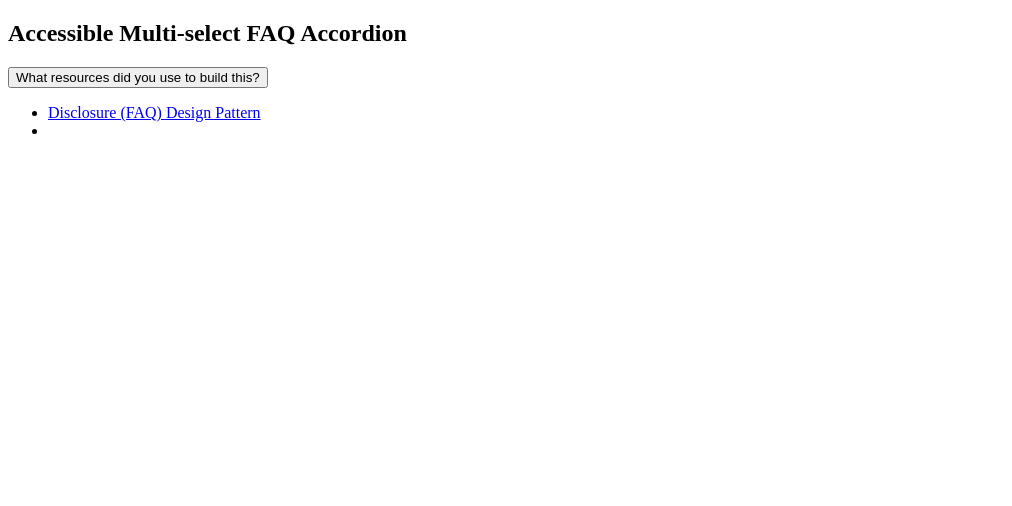
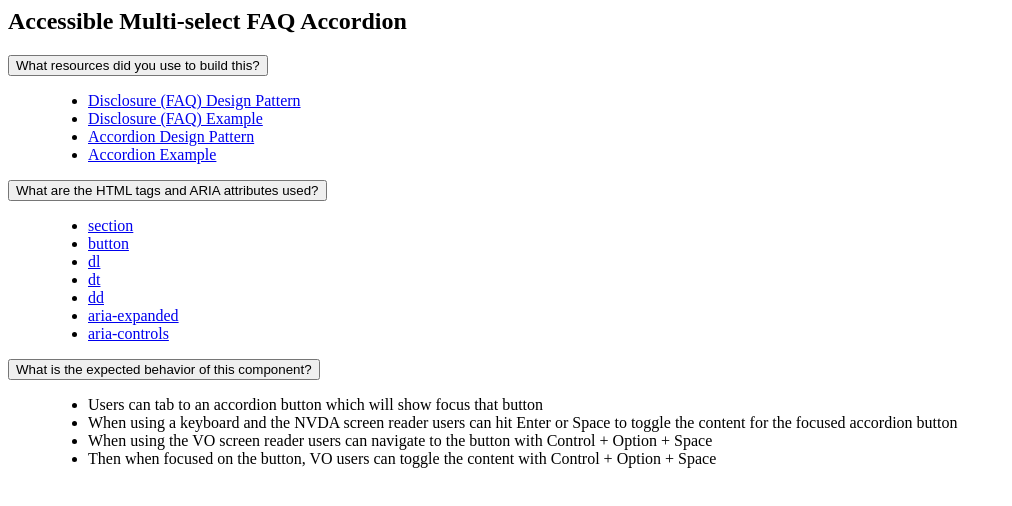
Before and after one commit to colbygatte/Learning, a plain HTML site: page 20200518-accessibility/index.html in a window 1280 px wide. Shown: the whole page, without its empty margins (0-1012 px from the left). Drawn offline with Linux system fonts and the light colour scheme.

Commit message:
Accessibility tutorial

```diff
--- a/20200518-accessibility/index.html
+++ b/20200518-accessibility/index.html
@@ -1,27 +1,43 @@
-<!doctype html>
-<html lang="en">
-<head>
-    <meta charset="UTF-8">
-    <meta name="viewport" content="width=device-width, user-scalable=no, initial-scale=1.0, maximum-scale=1.0, minimum-scale=1.0">
-    <meta http-equiv="X-UA-Compatible" content="ie=edge">
-    <title>Document</title>
-</head>
-<body>
-
 <section>
     <h1>Accessible Multi-select FAQ Accordion</h1>
+    <dl class="accordion">
+        <dt>
+            <button class="accordion__button" aria-expanded="true" aria-controls="accordion-resources">What resources did you use to build this?</button>
+        </dt>
+        <dd class="accordion__content" id="accordion-resources" aria-hidden="false">
+            <ul>
+                <li><a href="https://www.w3.org/TR/wai-aria-practices/#disclosure">Disclosure (FAQ) Design Pattern</a></li>
+                <li><a href="https://www.w3.org/TR/wai-aria-practices/examples/disclosure/disclosure-faq.html">Disclosure (FAQ) Example</a></li>
+                <li><a href="https://www.w3.org/TR/wai-aria-practices/#accordion">Accordion Design Pattern</a></li>
+                <li><a href="https://www.w3.org/TR/wai-aria-practices/examples/accordion/accordion.html">Accordion Example</a></li>
+            </ul>
+        </dd>
 
-    <dl>
         <dt>
-            <button aria-expanded="true">What resources did you use to build this?</button>
+            <button class="accordion__button" aria-expanded="true" aria-controls="accordion-markup">What are the HTML tags and ARIA attributes used?</button>
         </dt>
+        <dd class="accordion__content" id="accordion-markup" aria-hidden="false">
+            <ul>
+                <li><a href="https://developer.mozilla.org/en-US/docs/Web/HTML/Element/section">section</a></li>
+                <li><a href="https://developer.mozilla.org/en-US/docs/Web/HTML/Element/button">button</a></li>
+                <li><a href="https://developer.mozilla.org/en-US/docs/Web/HTML/Element/dl">dl</a></li>
+                <li><a href="https://developer.mozilla.org/en-US/docs/Web/HTML/Element/dt">dt</a></li>
+                <li><a href="https://developer.mozilla.org/en-US/docs/Web/HTML/Element/dd">dd</a></li>
+                <li><a href="https://www.w3.org/TR/wai-aria-1.1/#aria-expanded">aria-expanded</a></li>
+                <li><a href="https://www.w3.org/TR/wai-aria-1.1/#aria-controls">aria-controls</a></li>
+            </ul>
+        </dd>
 
-        <ul>
-            <li><a href="#">Disclosure (FAQ) Design Pattern</a></li>
-            <li></li>
-        </ul>
+        <dt>
+            <button class="accordion__button" aria-expanded="true" aria-controls="accordion-behavior">What is the expected behavior of this component?</button>
+        </dt>
+        <dd class="accordion__content" id="accordion-behavior" aria-hidden="false">
+            <ul>
+                <li>Users can tab to an accordion button which will show focus that button</li>
+                <li>When using a keyboard and the NVDA screen reader users can hit Enter or Space to toggle the content for the focused accordion button</li>
+                <li>When using the VO screen reader users can navigate to the button with Control + Option + Space</li>
+                <li>Then when focused on the button, VO users can toggle the content with Control + Option + Space</li>
+            </ul>
+        </dd>
     </dl>
 </section>
-
-</body>
-</html>
```
Also changed, not shown: 20200531-accessibility/index.html (added), 2 other files.
